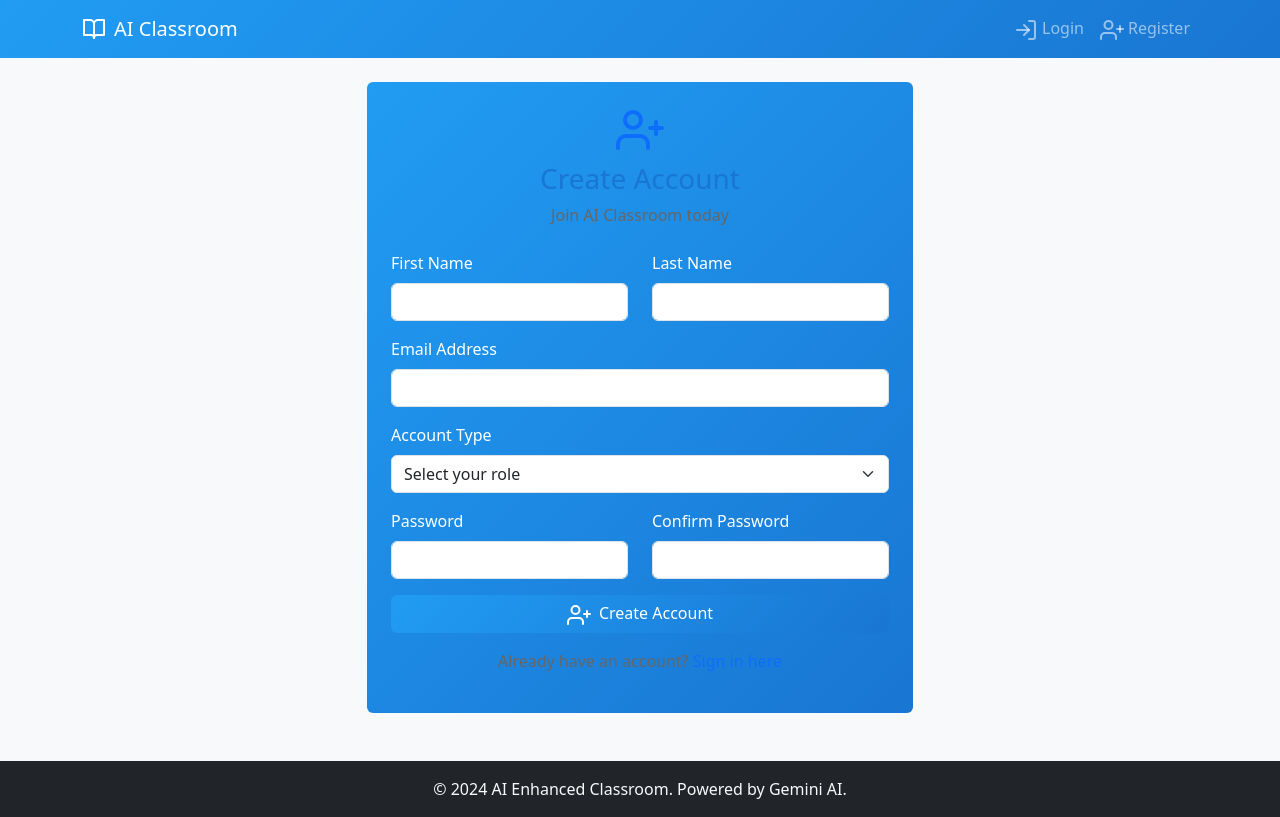
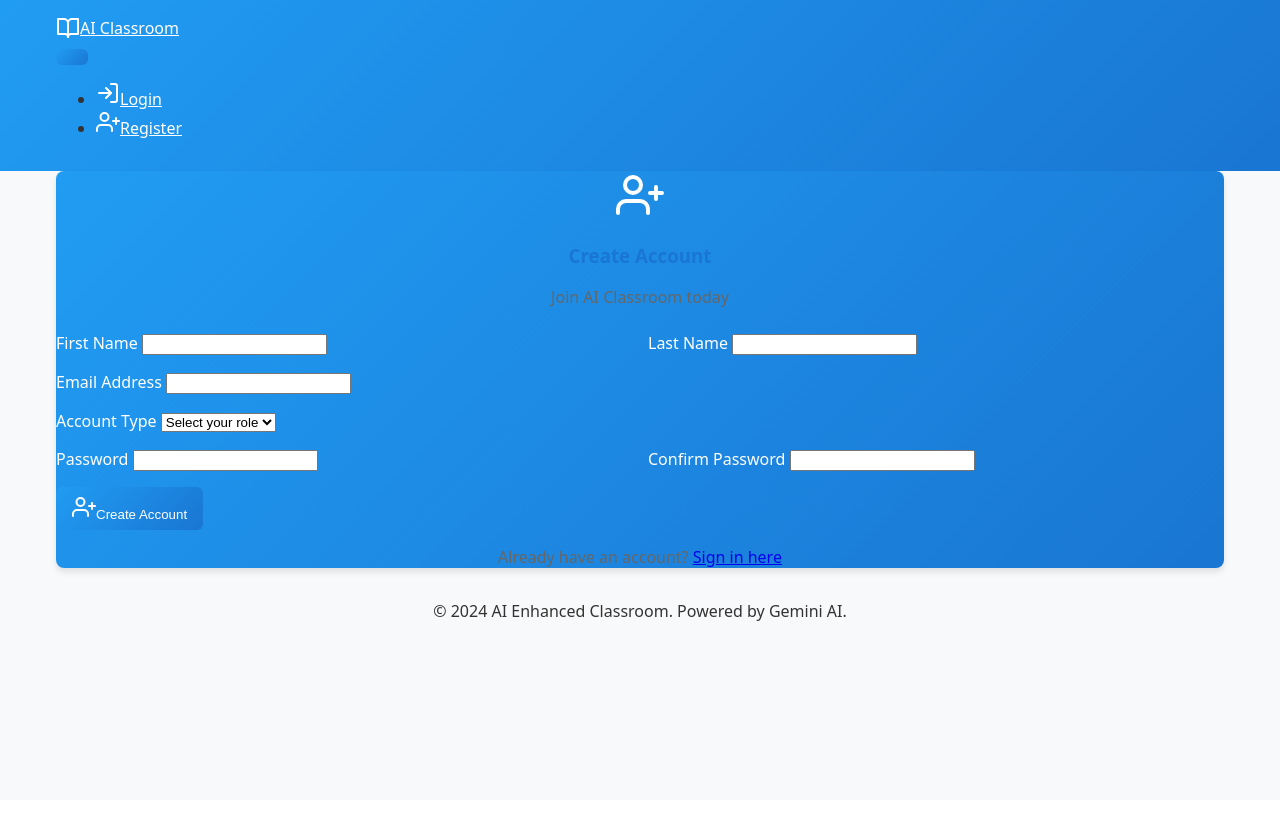
Before and after one commit to andrewtliem/atlverse-classroom, a Flask app: page /register in a window 1280 px wide. After the commit the page ends 621 px from the top, so only its background shows below. Run offline with Flask 3, Linux system fonts and the light colour scheme; some libraries are stand-ins or nearby versions.

Commit message:
Improve the look and feel of the application to enhance user experience
Replaces Bootstrap CSS with custom CSS for improved UI styling and adds a screenshot.

Replit-Commit-Author: Agent
Replit-Commit-Session-Id: a27c19b2-8950-4b47-9a9d-d58011d8718a
Replit-Commit-Screenshot-Url: https://storage.googleapis.com/screenshot-production-us-central1/795679c0-0e82-4d53-9c92-c0313d8c2699/4ed2937c-6c5a-4d50-afba-2bdb19d64964.jpg

```diff
--- a/templates/base.html
+++ b/templates/base.html
@@ -14,11 +14,84 @@
     <link rel="icon" href="{{ url_for('static', filename='icons/icon-192.svg') }}" type="image/svg+xml">
     <link rel="apple-touch-icon" href="{{ url_for('static', filename='icons/icon-192.svg') }}">
 
-    <!-- Bootstrap CSS -->
-    <link href="https://cdn.jsdelivr.net/npm/bootstrap@5.3.0/dist/css/bootstrap.min.css" rel="stylesheet">
+    <!-- Custom Theme with Your Color Scheme -->
+    <style>
+        /* Reset and base styles */
+        * { box-sizing: border-box; }
 
-    <!-- Custom Color Scheme - Load After Bootstrap -->
-    <link href="{{ url_for('static', filename='custom.css') }}?v=20250526131000" rel="stylesheet">
+        body, html {
+            background: #f8f9fa !important;
+            color: #333 !important;
+            font-family: system-ui, -apple-system, "Segoe UI", Roboto, sans-serif;
+            margin: 0;
+            padding: 0;
+        }
+
+        /* Navigation */
+        .navbar {
+            background: linear-gradient(135deg, #219CF3, #1976D2) !important;
+            padding: 1rem;
+        }
+        .navbar-brand, .nav-link { color: white !important; }
+
+        /* Cards - Your Blue Gradient */
+        .card {
+            background: linear-gradient(135deg, #219CF3, #1976D2) !important;
+            color: white !important;
+            border: none !important;
+            border-radius: 8px !important;
+            margin-bottom: 1rem;
+            box-shadow: 0 4px 6px rgba(0,0,0,0.1);
+        }
+
+        /* Buttons */
+        .btn, .btn-primary, button {
+            background: linear-gradient(135deg, #219CF3, #1976D2) !important;
+            color: white !important;
+            border: none !important;
+            padding: 0.5rem 1rem;
+            border-radius: 6px;
+            font-weight: 500;
+        }
+
+        .btn-secondary {
+            background: #00BCD4 !important;
+        }
+
+        /* Badges */
+        .badge {
+            background: #EF5350 !important;
+            color: white !important;
+            padding: 0.25rem 0.5rem;
+            border-radius: 4px;
+            font-size: 0.75rem;
+        }
+
+        /* Text styles */
+        h1, h2, h3, h4, h5, h6 { color: #1976D2 !important; }
+        .text-muted { color: #666 !important; }
+        code { background: rgba(255,193,7,0.2) !important; color: #FFC107 !important; }
+
+        /* Utility classes */
+        .container { max-width: 1200px; margin: 0 auto; padding: 0 1rem; }
+        .row { display: flex; flex-wrap: wrap; margin: -0.5rem; }
+        .col, .col-md-4, .col-md-6, .col-lg-4, .col-lg-6, .col-xl-4 {
+            padding: 0.5rem; flex: 1; min-width: 300px;
+        }
+        .d-flex { display: flex; }
+        .justify-content-between { justify-content: space-between; }
+        .align-items-center { align-items: center; }
+        .text-center { text-align: center; }
+        .mb-3 { margin-bottom: 1rem; }
+        .mb-4 { margin-bottom: 1.5rem; }
+        .py-5 { padding: 3rem 0; }
+        .gap-2 > * + * { margin-left: 0.5rem; }
+        .btn-sm { padding: 0.25rem 0.5rem; font-size: 0.875rem; }
+        .fw-bold { font-weight: bold; }
+        .h-100 { height: 100%; }
+        .progress { background: rgba(255,255,255,0.2); height: 8px; border-radius: 4px; overflow: hidden; }
+        .progress-bar { background: #FFC107; height: 100%; transition: width 0.3s; }
+    </style>
 
     <!-- Force Color Override -->
     <script>
```
Also changed, not shown: attached_assets/Screenshot 2025-05-26 at 13.10.28.png (added).
